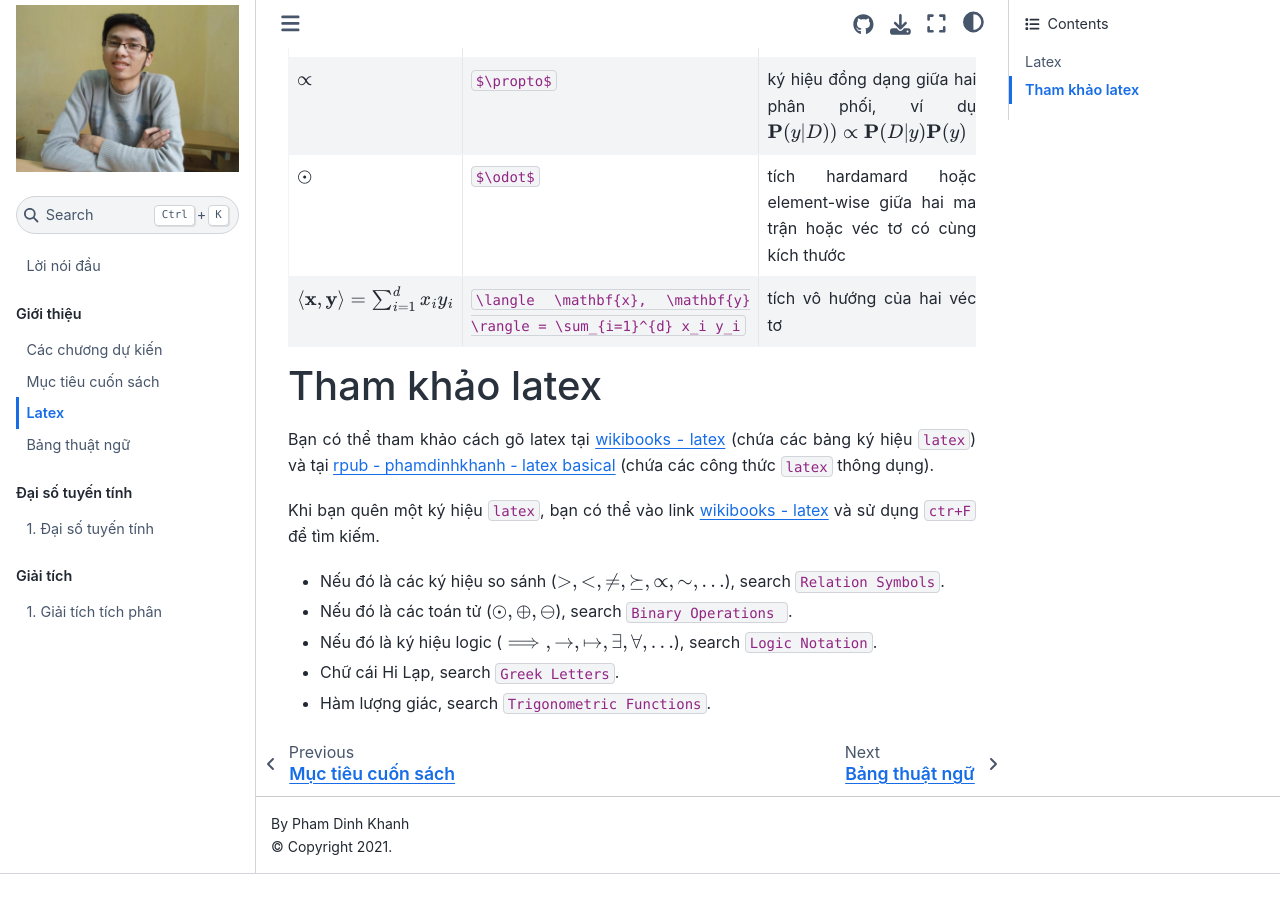
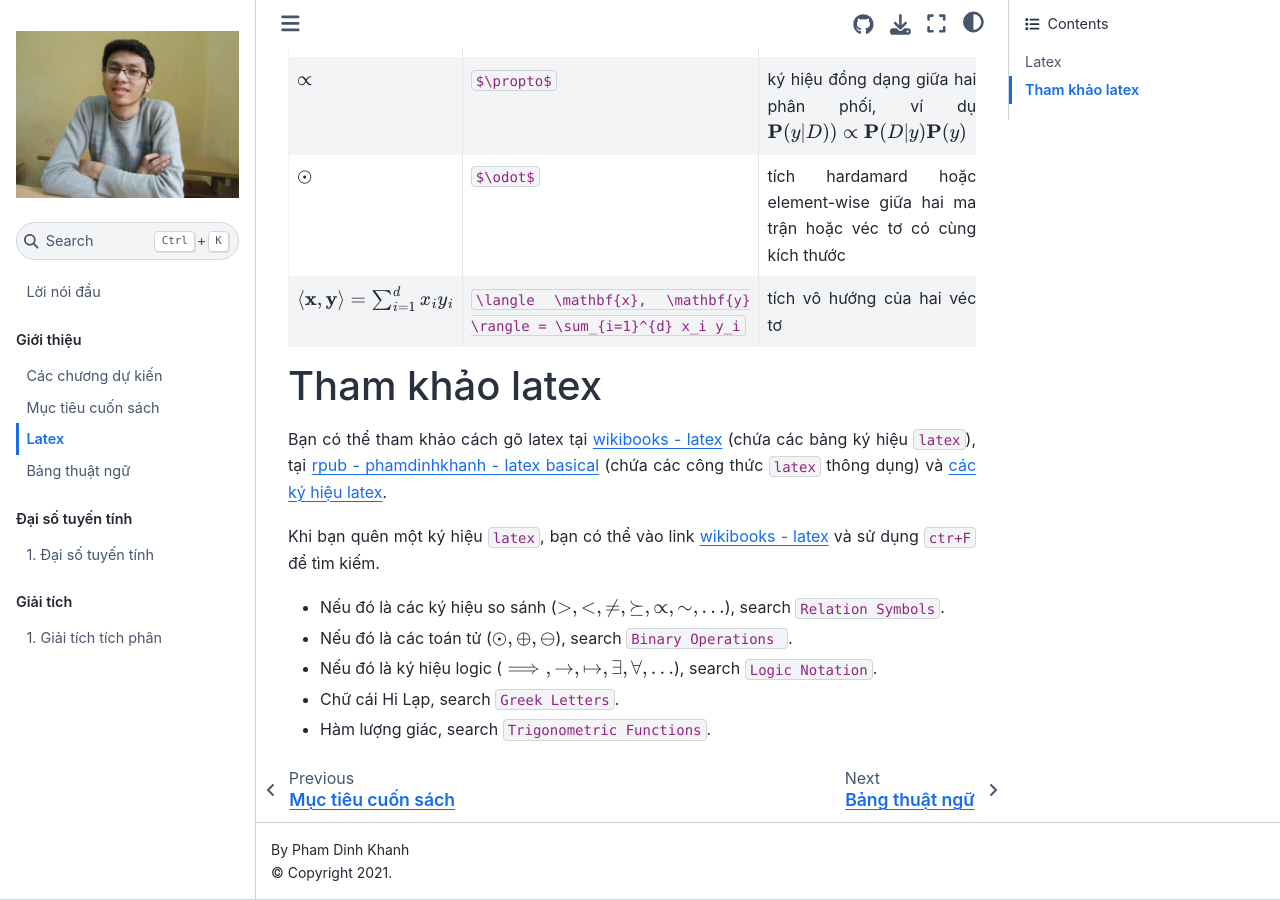
Before and after one commit to phamdinhkhanh/deepai-book, a Jupyter Book: the page built from book/latex.md, in a window 1280 px wide and 900 px high, scrolled down 2260 px. Built offline with Jupyter Book 1.0.4 settings and Sphinx 7.4.7 and the Sphinx Book theme 1.1.4, drawn with Linux system fonts in a browser that asks for light colours; before the commit the page ends 3134 px from its top, so only the background shows below that.

Commit message:
update latex

```diff
--- a/book/latex.md
+++ b/book/latex.md
@@ -53,7 +53,7 @@ Trong cuốn sách này, tác giả sẽ trình bày các ký hiệu toán học
 
 # Tham khảo latex
 
-Bạn có thể tham khảo cách gõ latex tại [wikibooks - latex](https://en.wikibooks.org/wiki/LaTeX/Mathematics) (chứa các bảng ký hiệu `latex`) và tại [rpub - phamdinhkhanh - latex basical](https://rpubs.com/phamdinhkhanh/408217) (chứa các công thức `latex` thông dụng).
+Bạn có thể tham khảo cách gõ latex tại [wikibooks - latex](https://en.wikibooks.org/wiki/LaTeX/Mathematics) (chứa các bảng ký hiệu `latex`), tại [rpub - phamdinhkhanh - latex basical](https://rpubs.com/phamdinhkhanh/408217) (chứa các công thức `latex` thông dụng) và [các ký hiệu latex](https://www.caam.rice.edu/~heinken/latex/symbols.pdf).
 
 Khi bạn quên một ký hiệu `latex`, bạn có thể vào link [wikibooks - latex](https://en.wikibooks.org/wiki/LaTeX/Mathematics) và sử dụng `ctr+F` để tìm kiếm.
 
```
